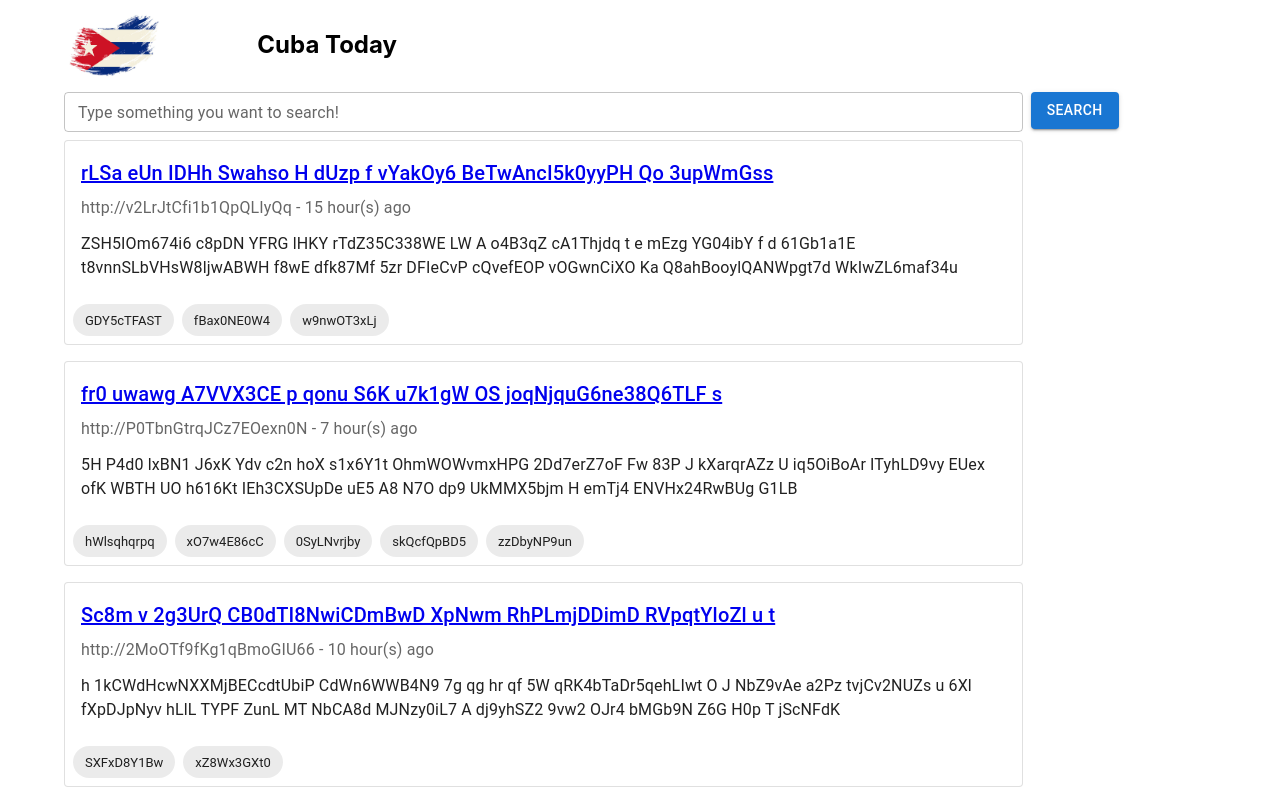
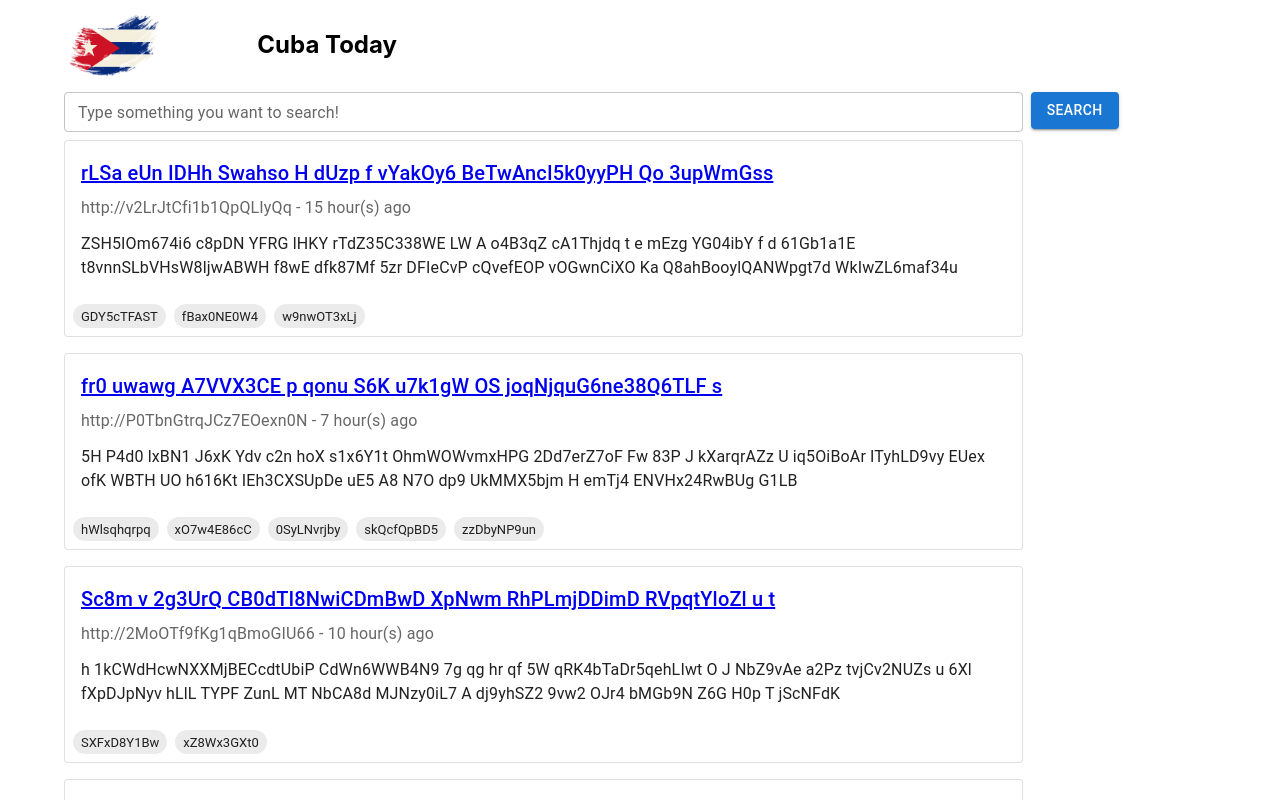
Before and after one commit to snava10/cubanews, a React (Create React App) app in the folder crawl-and-search-ui/: page /search in a window 1280 px wide. Shown: the top 800 px of the page. Built offline with nearby package versions, Linux system fonts and the light colour scheme.

Commit message:
Make card chips small

```diff
--- a/crawl-and-search-ui/src/Components/SearchResultCard.tsx
+++ b/crawl-and-search-ui/src/Components/SearchResultCard.tsx
@@ -1,4 +1,4 @@
-import { Card, CardActions, CardContent, CardHeader, Chip, Typography } from "@mui/material";
+import { Card, CardActions, CardContent, CardHeader, Chip, styled, Typography } from "@mui/material";
 import { Box } from "@mui/system";
 
 interface ResultCardFields {
@@ -28,7 +28,7 @@ export function SearchResultCard(props: { content: ResultCardFields }) {
         </CardContent>
         <CardActions>
           {props.content.tags.map((tag: string) => (
-            <Chip key={tag} label={tag} />
+            <Chip key={tag} label={tag} size="small"/>
           ))}
         </CardActions>
       </Card>
```
